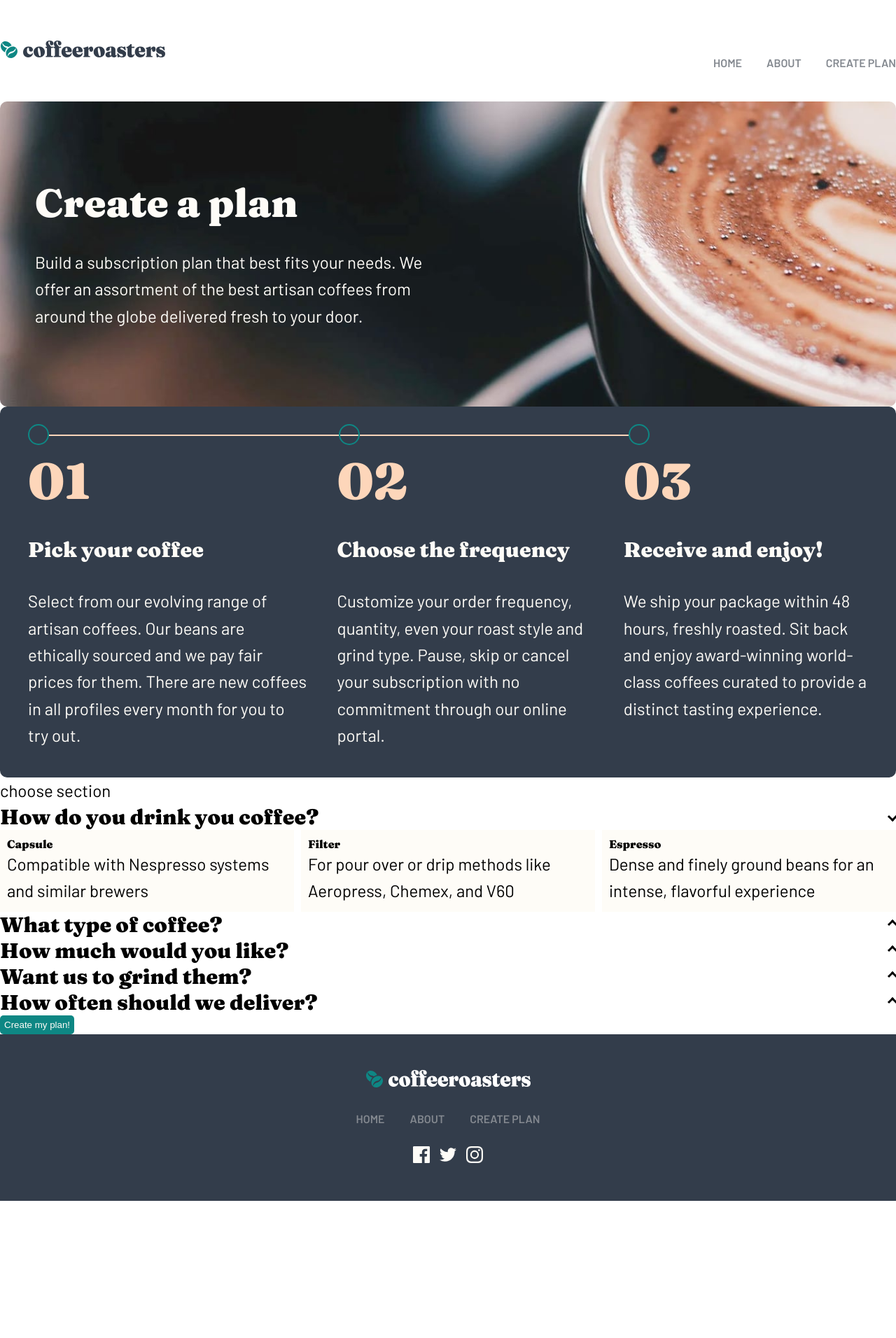
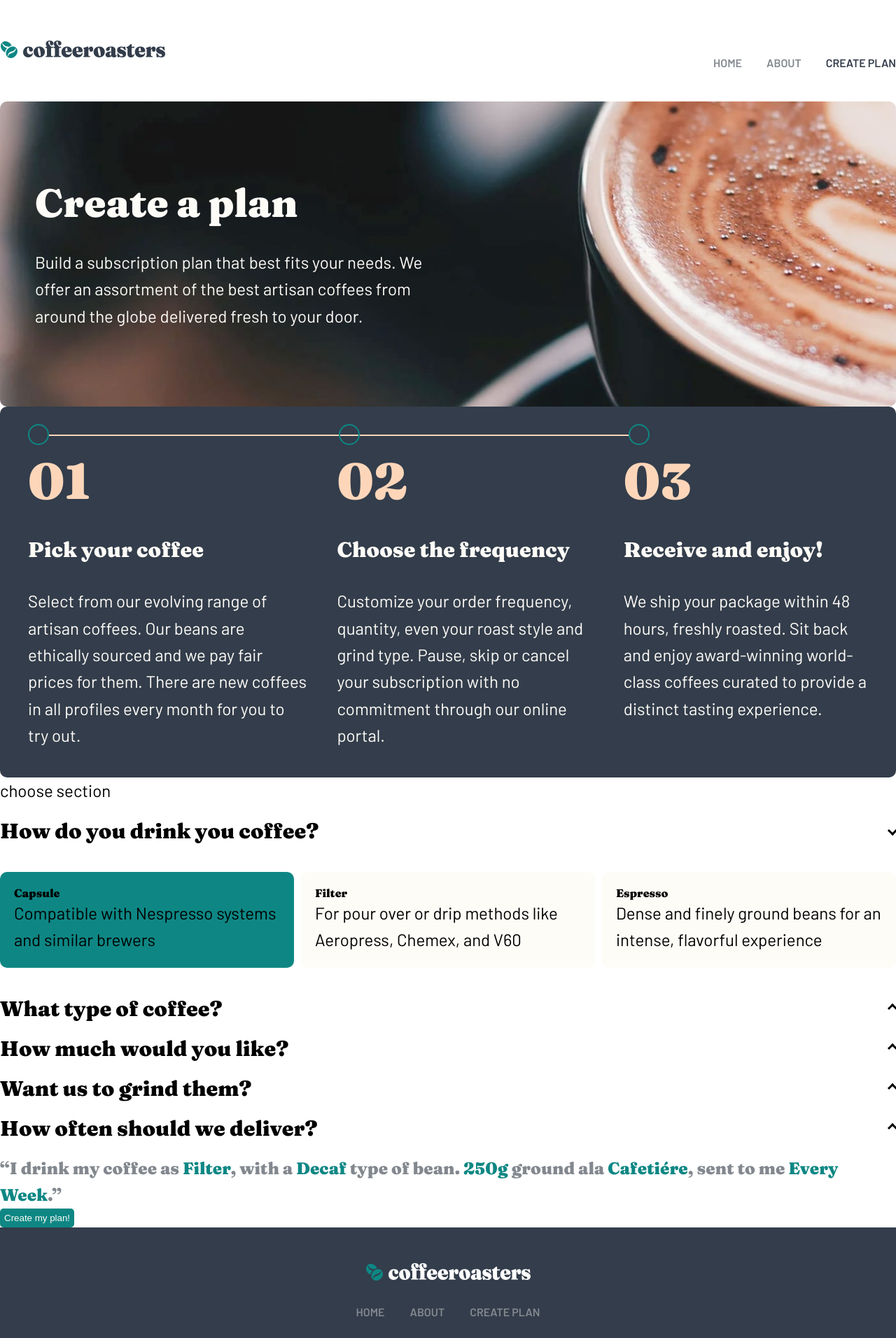
Before and after one commit to kzaleskaa/coffeeroasters-subscription-site, a React (Create React App) app: page /create-plan in a window 1280 px wide. Shown: the top 1912 px of the page at 70% size. Before the commit the page ends 1736 px from the top, so only its background shows below. Built offline with nearby package versions, Linux system fonts and the light colour scheme.

Commit message:
update summary, add context files

```diff
--- a/src/components/layout/MainNavigation.js
+++ b/src/components/layout/MainNavigation.js
@@ -29,7 +29,7 @@ const MainNavigation = () => {
         <li>
           <NavLink
             to="/home"
-            className={(navData) => (navData.isActive ? "active" : "")}
+            className={(navData) => (navData.isActive ? styles.active : "")}
           >
             Home
           </NavLink>
@@ -37,7 +37,7 @@ const MainNavigation = () => {
         <li>
           <NavLink
             to="/about"
-            className={(navData) => (navData.isActive ? "active" : "")}
+            className={(navData) => (navData.isActive ? styles.active : "")}
           >
             About
           </NavLink>
@@ -45,7 +45,7 @@ const MainNavigation = () => {
         <li>
           <NavLink
             to="/create-plan"
-            className={(navData) => (navData.isActive ? "active" : "")}
+            className={(navData) => (navData.isActive ? styles.active : "")}
           >
             Create Plan
           </NavLink>
--- a/src/components/layout/MainNavigation.module.css
+++ b/src/components/layout/MainNavigation.module.css
@@ -29,6 +29,11 @@
 
 .mobile {
   display: block;
+}
+
+.active {
+  font-weight: bold;
+  color: var(--dark-grey-blue);
 }
 
 @media (min-width: 1024px) {
--- a/src/components/plan/Order.js
+++ b/src/components/plan/Order.js
@@ -2,9 +2,18 @@ import { useState } from "react";
 import { Fragment } from "react/cjs/react.production.min";
 
 import styles from "./Order.module.css";
+import Summary from "./Summary";
+import SummaryText from "./SummaryText";
 
 const Order = (props) => {
   const [indexIsActive, setIndexIsActive] = useState(1);
+  const [chosenOptions, setChosenOptions] = useState([
+    "Capsule",
+    "Single origin",
+    "250g",
+    "Wholebean",
+    "Every weeke",
+  ]);
 
   const changeActiveIndexHandler = (event) => {
     setIndexIsActive((prevState) =>
@@ -12,9 +21,15 @@ const Order = (props) => {
     );
   };
 
+  function changeChoosenIndexHandler(event, index, name) {
+    let newArray = [...chosenOptions];
+    newArray[index] = name;
+    setChosenOptions(newArray);
+  }
+
   return (
     <>
-      {props.data.map((item) => {
+      {props.data.map((item, index) => {
         return (
           <div key={item.id} className={styles.choice}>
             <div
@@ -36,7 +51,18 @@ const Order = (props) => {
               }`}
             >
               {item.options.map((option) => (
-                <div key={option.id} className={styles.option}>
+                <div
+                  key={option.id}
+                  id={option.id}
+                  className={`${styles.option} ${
+                    chosenOptions[index] === option.name
+                      ? styles["choosen-option"]
+                      : ""
+                  }`}
+                  onClick={(event) =>
+                    changeChoosenIndexHandler(event, index, option.name)
+                  }
+                >
                   <h4>{option.name}</h4>
                   <p>{option.about}</p>
                 </div>
@@ -45,7 +71,7 @@ const Order = (props) => {
           </div>
         );
       })}
-      <div className={styles.choice}></div>
+      <SummaryText />
       <button onClick={props.onShowModal}>Create my plan!</button>
     </>
   );
--- a/src/components/plan/Order.module.css
+++ b/src/components/plan/Order.module.css
@@ -2,8 +2,9 @@
   display: flex;
   flex-direction: row;
   align-items: center;
+  justify-content: space-between;
+  margin: 20px 0px;
   cursor: pointer;
-  justify-content: space-between;
 }
 
 .arrow {
@@ -14,7 +15,7 @@
   display: inline-block;
   padding: 3px;
   transform: rotate(-135deg);
-  transition: .4s;
+  transition: 0.4s;
 }
 
 .arrow.show {
@@ -23,9 +24,15 @@
 
 .option {
   background-color: var(--light-cream);
-  padding: 10px;
+  padding: 20px;
+  margin: 20px 0px;
   cursor: pointer;
   transition: 0.4s;
+  border-radius: 10px;
+}
+
+.choosen-option {
+  background-color: var(--dark-cyan);
 }
 
 .option:hover {
--- a/src/components/plan/Summary.js
+++ b/src/components/plan/Summary.js
@@ -1,6 +1,8 @@
+import { Fragment } from "react/cjs/react.production.min";
 import Modal from "../UI/Modal";
 
 import styles from "./Summary.module.css";
+import SummaryText from "./SummaryText";
 
 const Summary = (props) => {
   return (
@@ -9,11 +11,7 @@ const Summary = (props) => {
         <h3>Order summary</h3>
       </div>
       <div className={styles.content}>
-        <p className={styles.order}>
-          “I drink my coffee as <span>Filter</span>, with a <span>Decaf </span>
-          type of bean. <span>250g</span> ground ala <span>Cafetiére</span>,
-          sent to me <span>Every Week</span>.”
-        </p>
+        <SummaryText />
         <p>
           Is this correct? You can proceed to checkout or go back to plan
           selection if something is off. Subscription discount codes can also be
--- a/src/components/plan/Summary.module.css
+++ b/src/components/plan/Summary.module.css
@@ -9,16 +9,6 @@
 .content {
   padding: 20px;
   border-radius: 0 0 20px 20px;
-}
-
-.order {
-  font-family: "Fraunces", sans-serif;
-  font-weight: 900;
-  color: var(--grey);
-}
-
-.order span {
-  color: var(--dark-cyan);
 }
 
 button {
--- /dev/null
+++ b/src/components/plan/SummaryText.js
@@ -0,0 +1,13 @@
+import styles from "./SummaryText.module.css";
+
+const SummaryText = () => {
+  return (
+    <p className={styles.order}>
+      “I drink my coffee as <span>Filter</span>, with a <span>Decaf </span>
+      type of bean. <span>250g</span> ground ala <span>Cafetiére</span>, sent to
+      me <span>Every Week</span>.”
+    </p>
+  );
+};
+
+export default SummaryText;
--- /dev/null
+++ b/src/components/plan/SummaryText.module.css
@@ -0,0 +1,9 @@
+.order {
+  font-family: "Fraunces", sans-serif;
+  font-weight: 900;
+  color: var(--grey);
+}
+
+.order span {
+  color: var(--dark-cyan);
+}
--- a/src/pages/CreatePlan.js
+++ b/src/pages/CreatePlan.js
@@ -6,6 +6,7 @@ import Order from "../components/plan/Order";
 
 import PlanHeader from "../components/plan/PlanHeader";
 import Summary from "../components/plan/Summary";
+import Modal from "../components/UI/Modal";
 
 import data from "../text-files/preferences.json";
 
```
Also changed, not shown: src/store/CartProvider.js (added, +37 -0 lines), src/store/cart-context.js (added, +8 -0 lines).
